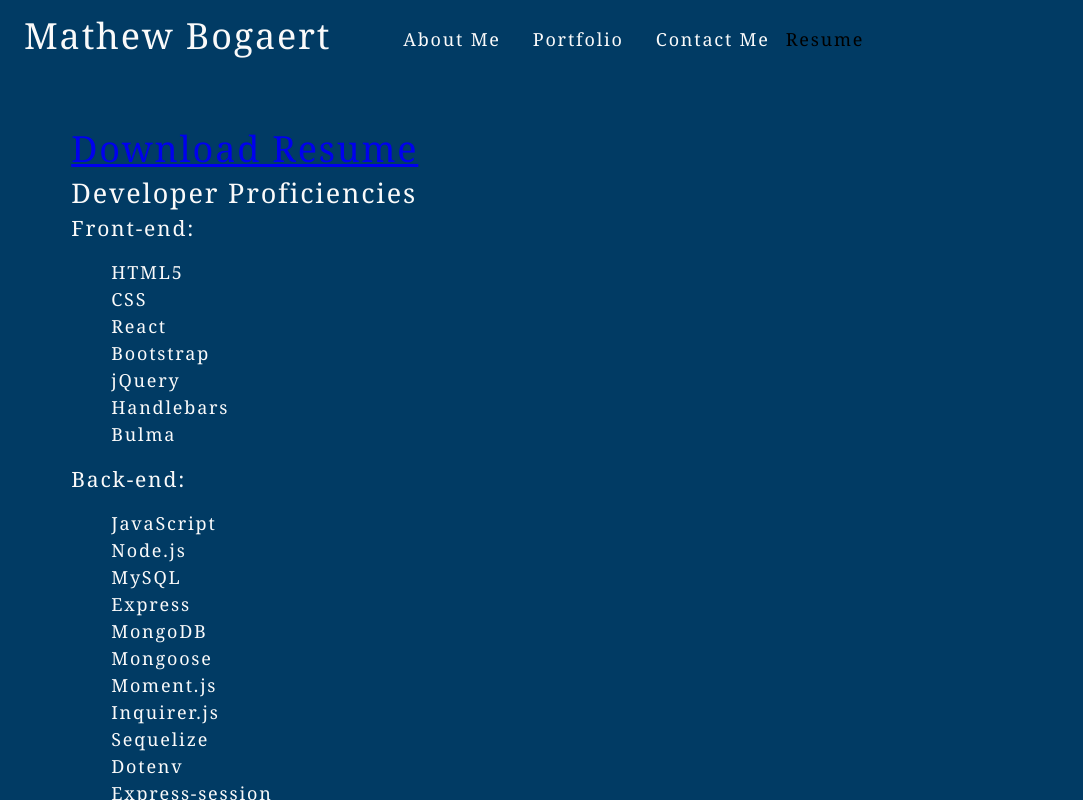
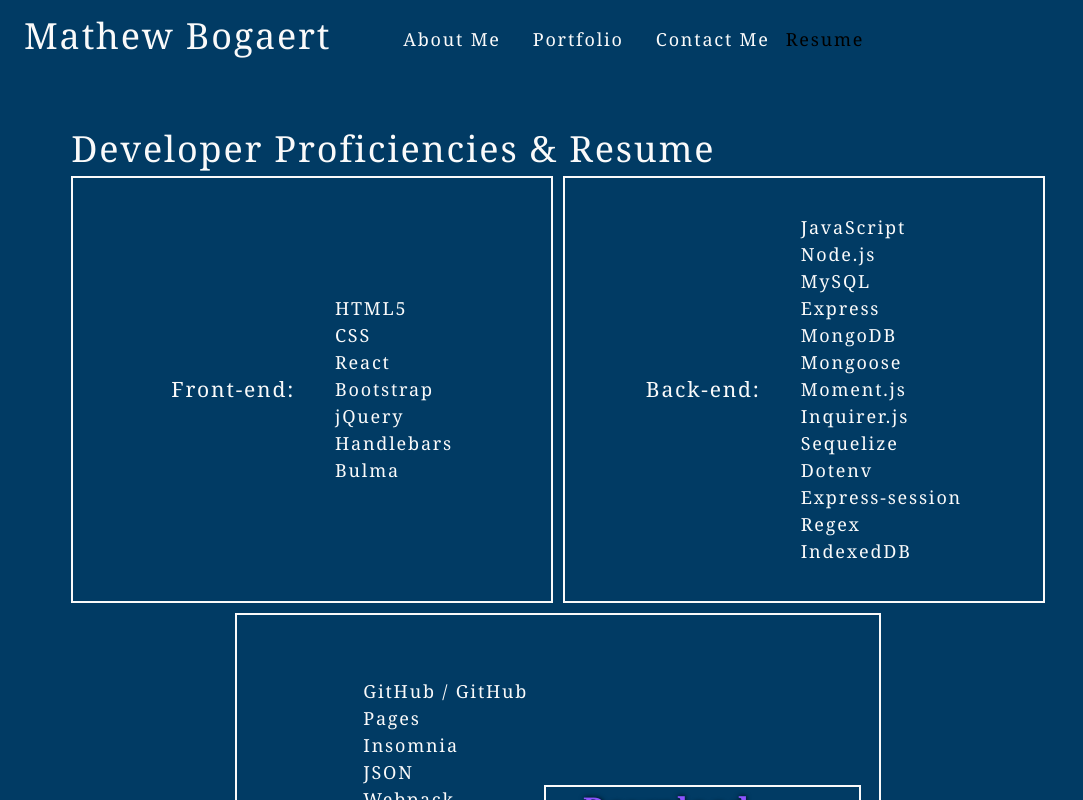
Before and after one commit to Mbogaert/react-portfolio, a React (Create React App) app: page / in a window 1280 px wide. Both pictures are taken after a click on the element "Resume". Shown: the top 800 px of the page, without its empty margins (0-1083 px from the left). Built offline with nearby package versions, Linux system fonts and the light colour scheme.

Commit message:
finished styling

```diff
--- a/src/components/Resume/index.js
+++ b/src/components/Resume/index.js
@@ -3,13 +3,12 @@
 
 function Resume() {
   return (
-    <section>
+    <section >
       <h1>
-        <a class="text" href={resume} download="Resume">
-          Download Resume
-        </a>
+      Developer Proficiencies & Resume
       </h1>
-      <h2>Developer Proficiencies</h2>
+      <div className="works-grid-container" >
+      <div className="works-grid-item box8">
       <h3>Front-end:</h3>
       <ul>
         <li>HTML5</li>
@@ -20,6 +19,8 @@
         <li>Handlebars</li>
         <li>Bulma</li>
       </ul>
+      </div>
+      <div className="works-grid-item box9">
       <h3>Back-end:</h3>
       <ul>
         <li>JavaScript</li>
@@ -36,6 +37,8 @@
         <li>Regex</li>
         <li>IndexedDB</li>
       </ul>
+      </div>
+      <div className="works-grid-item box10">
       <h3>More:</h3>
       <ul>
         <li>GitHub / GitHub Pages</li>
@@ -49,6 +52,13 @@
         <li>Jest</li>
         <li>Wix.com</li>
       </ul>
+      <h2 className="works-grid-item box7" >
+      <a className="resume" class="text" href={resume} download="Resume">
+          Download Resume
+        </a>
+      </h2>
+      </div>
+      </div>
     </section>
   );
 }
--- a/src/index.css
+++ b/src/index.css
@@ -113,7 +113,7 @@
   cursor: default;
   opacity: .8;
 }
-
+*/
 
 form {
   width: 40%;
@@ -122,24 +122,19 @@
 input {
   font-size: 1rem;
   padding: 0.25rem;
-  border: 1px solid var(--dark);
+  border: 3px solid var(--secondary);
   outline: none;
   border-radius: 3px;
   transition: box-shadow 0.2s;
 }
 
-input:focus {
-  border: 1px solid var(--secondary);
-  box-shadow: 0 0 .25rem rgba(0, 0, 0, .5);
-}
-
 textarea {
 	width: 600px;
 	height: 120px;
-	border: 3px solid #cccccc;
+	border: 3px solid var(--secondary);
 	padding: 5px;
 }
-
+/*
 .container {
   width: 85%;
   max-width: 1200px;
@@ -209,7 +204,7 @@
   width: 25%;
   text-align: center;
 }
-
+*/
 button {
 	background: var(--primary);
 	border: 0;
@@ -221,7 +216,7 @@
 	margin-bottom: 30px;
 	padding: 10px 15px;
 }
-
+/*
 a {
 	border-radius: 5px;
 	color: var(--primary);
@@ -310,3 +305,28 @@
   background-size: cover;
   background-image: url(./assets/projects/note-taker.png);
 }
+
+.resume {
+  color: var(--primary);
+}
+
+.box7 {
+  grid-column: 1 / span 3;
+  grid-row: 1 / span 1;
+  height: 25px;
+}
+
+.box8 {
+  grid-column: 1 / span 3;
+  grid-row: 1 / span 1;
+}
+
+.box9 {
+  grid-column: 4 / span 3;
+  grid-row: 1 / span 1;
+}
+
+.box10 {
+  grid-column: 2 / span 4;
+  grid-row: 2 / span 1;
+}
```
